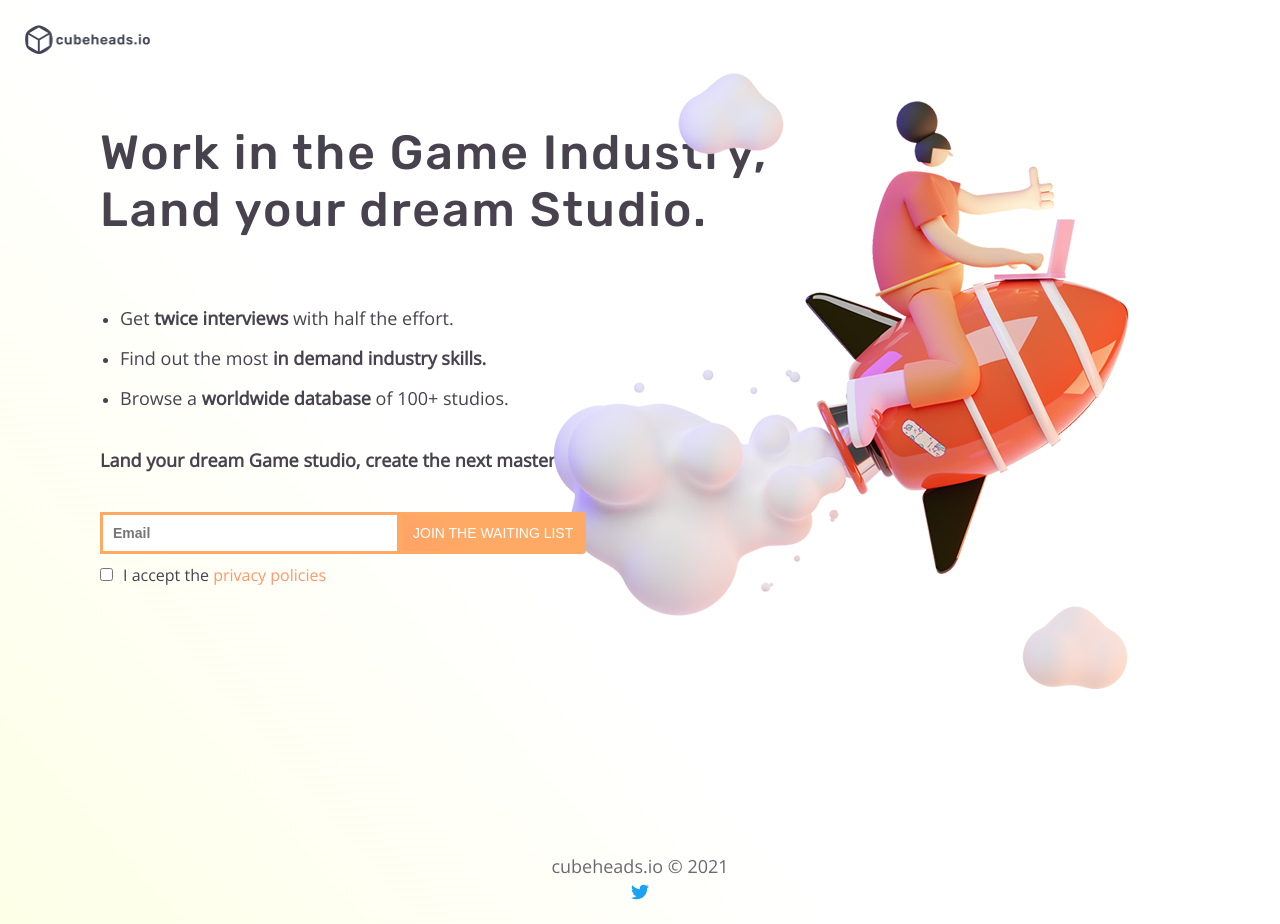
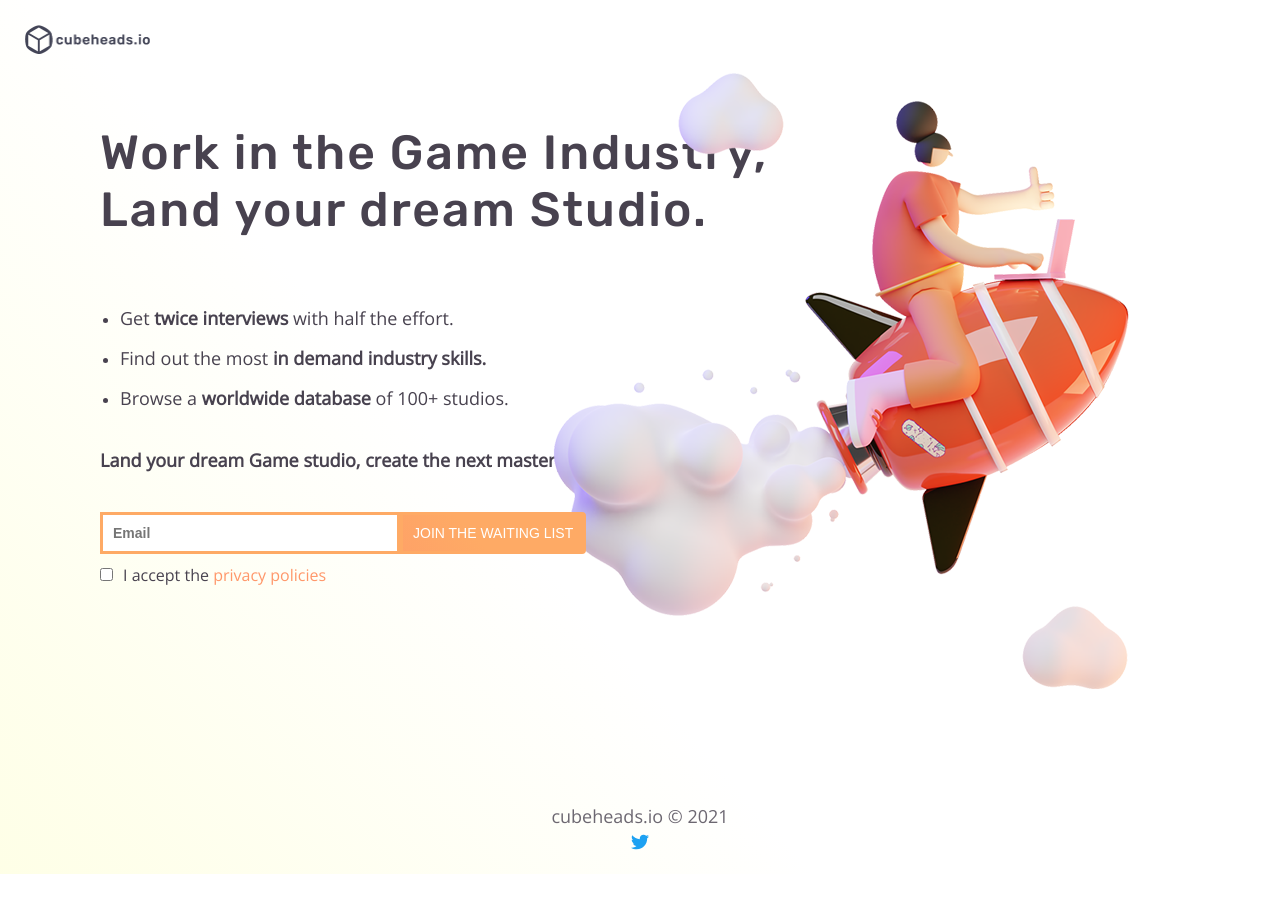
Before and after one commit to Eversmile12/cubeheads-io, a Next.js app: page / in a window 1280 px wide. After the commit the page ends 874 px from the top, so only its background shows below. Built offline with nearby package versions, Linux system fonts and the light colour scheme.

Commit message:
fix footer

```diff
--- a/components/ContentContainer.js
+++ b/components/ContentContainer.js
@@ -2,7 +2,6 @@ import styled from "styled-components"
 
 const ContentContainer = styled.div`
     padding: 4rem 3rem 0 10rem;
-    height: 105vh;
     min-height: 70rem;
     position: relative;
 
--- a/styles/Footer.module.css
+++ b/styles/Footer.module.css
@@ -2,9 +2,7 @@
     padding: 2rem;
     text-align: center;
     clear: both;
-    position: absolute;
-    bottom: 0%;
-    width: 100%;
+    margin-top: auto;
 }
 
 .copyrights {
--- a/styles/globals.css
+++ b/styles/globals.css
@@ -17,6 +17,10 @@ body{
   box-sizing: border-box;
   color: #48424F;
   position: relative;
+  height: 100%;
+  display: flex;
+  flex-direction: column;
+
 }
 
 h1{
```
